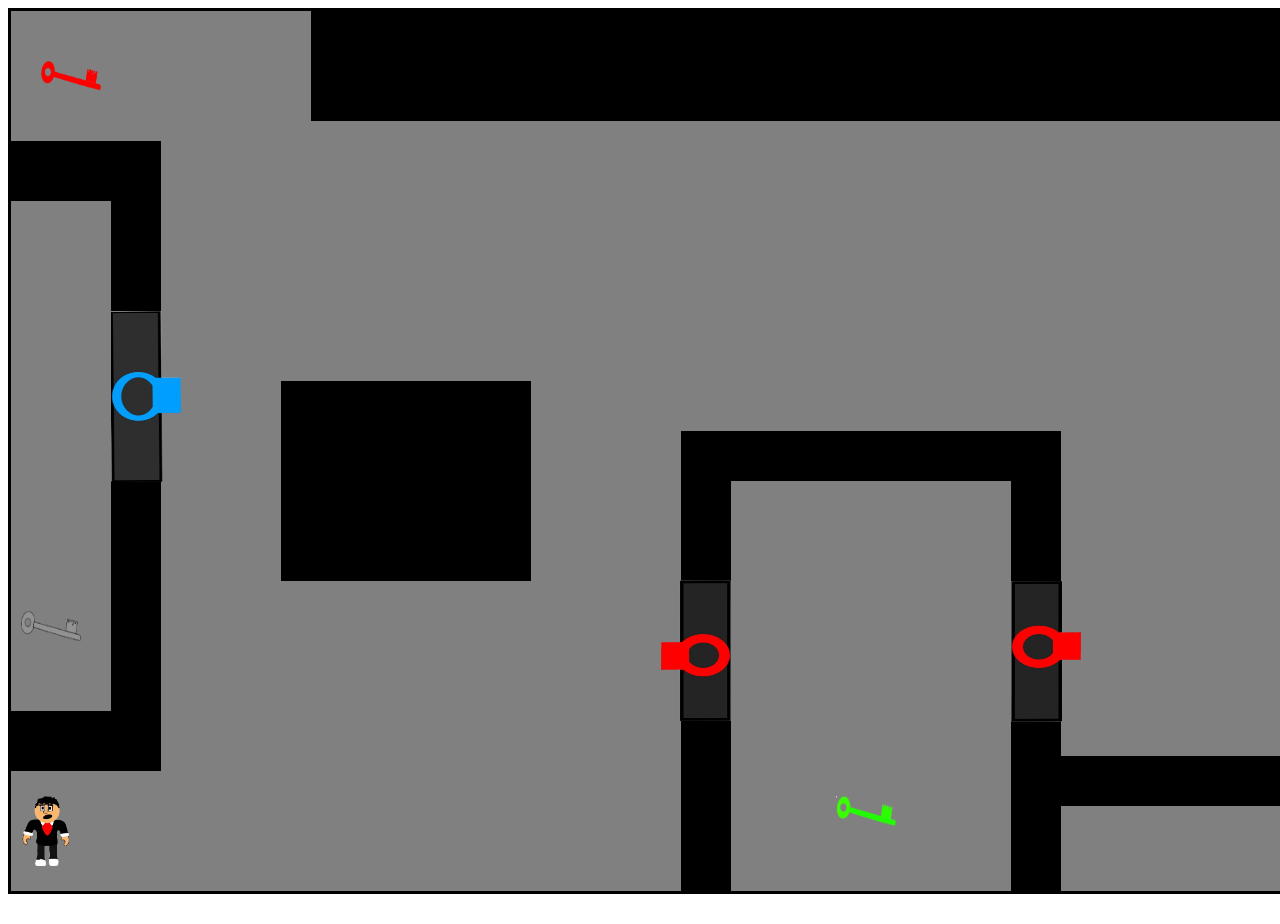
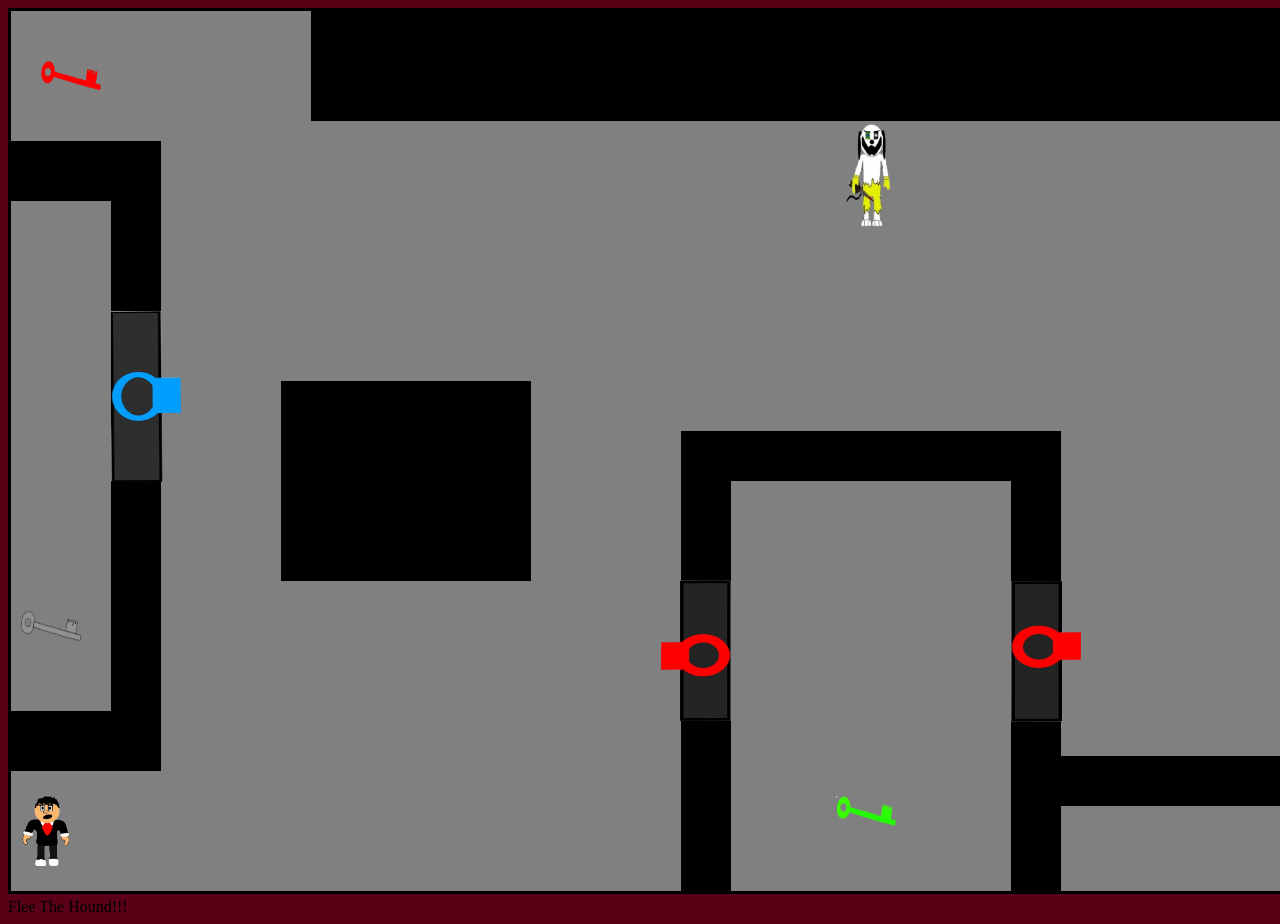
Before and after one commit to AlIsKingYT/fleethehound_week5game, a plain HTML site: page W5 HW/index.html in a window 1280 px wide. Shown: the top 924 px of the page. Drawn offline with Linux system fonts and the light colour scheme.

Commit message:
final changes from me

```diff
--- a/W5 HW/JavaScript/game.js
+++ b/W5 HW/JavaScript/game.js
@@ -54,6 +54,18 @@ var player = {
 
 let nextX = player.x;
 let nextY = player.y;
+
+//Hound
+var houndImage = new Image();
+houndImage.src = 'images/hound.png';
+
+var hound = {
+  x: 709,
+  y: 78,
+  w: 250,
+  h: 165,
+};
+
 
 //Keys
 var key01 = new Image();
@@ -274,6 +286,8 @@ function main() {
 
   ctx.drawImage(playerImage, player.x, player.y, player.w, player.h);
 
+  ctx.drawImage(houndImage, hound.x, hound.y, hound.w, hound.h);
+
   if (!collectedKeys.key01) ctx.drawImage(key01, key01Image.x, key01Image.y, key01Image.w, key01Image.h);
 
   if (!collectedKeys.key02) ctx.drawImage(key02, key02Image.x, key02Image.y, key02Image.w, key02Image.h);
--- a/W5 HW/css/styles.css
+++ b/W5 HW/css/styles.css
@@ -0,0 +1,5 @@
+html, body{
+    height: 100%
+    0;
+    background-color: #590016
+}
--- a/W5 HW/index.html
+++ b/W5 HW/index.html
@@ -9,35 +9,24 @@
 </head>
 
 <body>
+  <audio id = "bgm" src="fth_theme.mp3" loop></audio>
+
     <canvas id="myCanvas" width="1880px" height="880px"
         style="border:3px solid #000000; background-color: grey ;"></canvas>
 
     <script src="JavaScript/controls.js"></script>
     <script src="JavaScript/game.js"></script>
 
-  <!-- Audio element without autoplay or loop attributes -->
-  <!-- <audio id="themeAudio">
-    <source src="fth_theme.mp3" type="audio/mpeg">
+ <script>document.addEventListener("click", function () {
+    const audio =
+    document.getElementById("bgm");
+    audio.play();
+    },
+    {once: true});
 
-  </audio> -->
+    </script>
 
-  <!-- <script>
-    // Get the audio element
-    const audio = document.getElementById('themeAudio');
-
-    // Set loop to true
-    audio.loop = true;
-
-    // Play the audio when the page loads
-    window.addEventListener('load', () => {
-      audio.play().catch(error => {
-        console.error('Playback failed:', error);
-      });
-    });
-
-
-  </script> -->
-
+  Flee The Hound!!!
 
 
 </body>
```
Also changed, not shown: W5 HW/images/hound.png (added), 2 other files.
